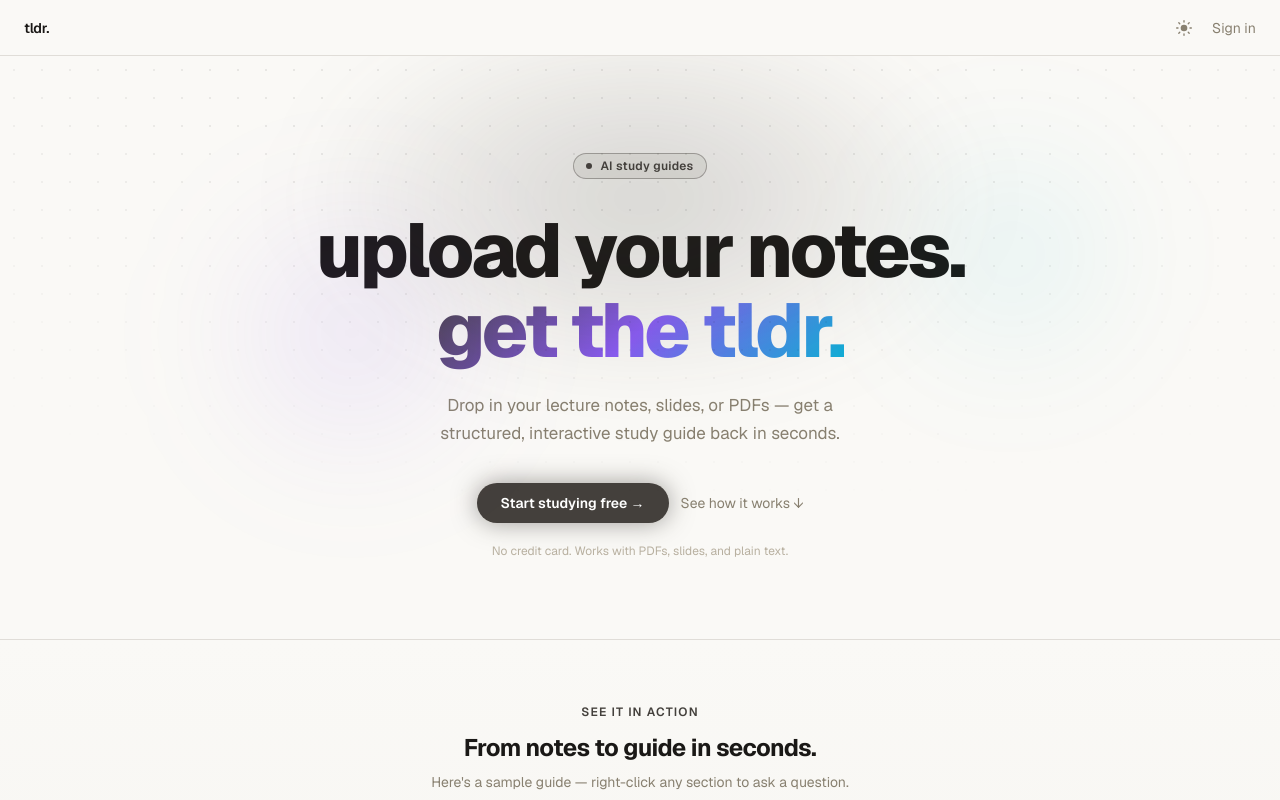
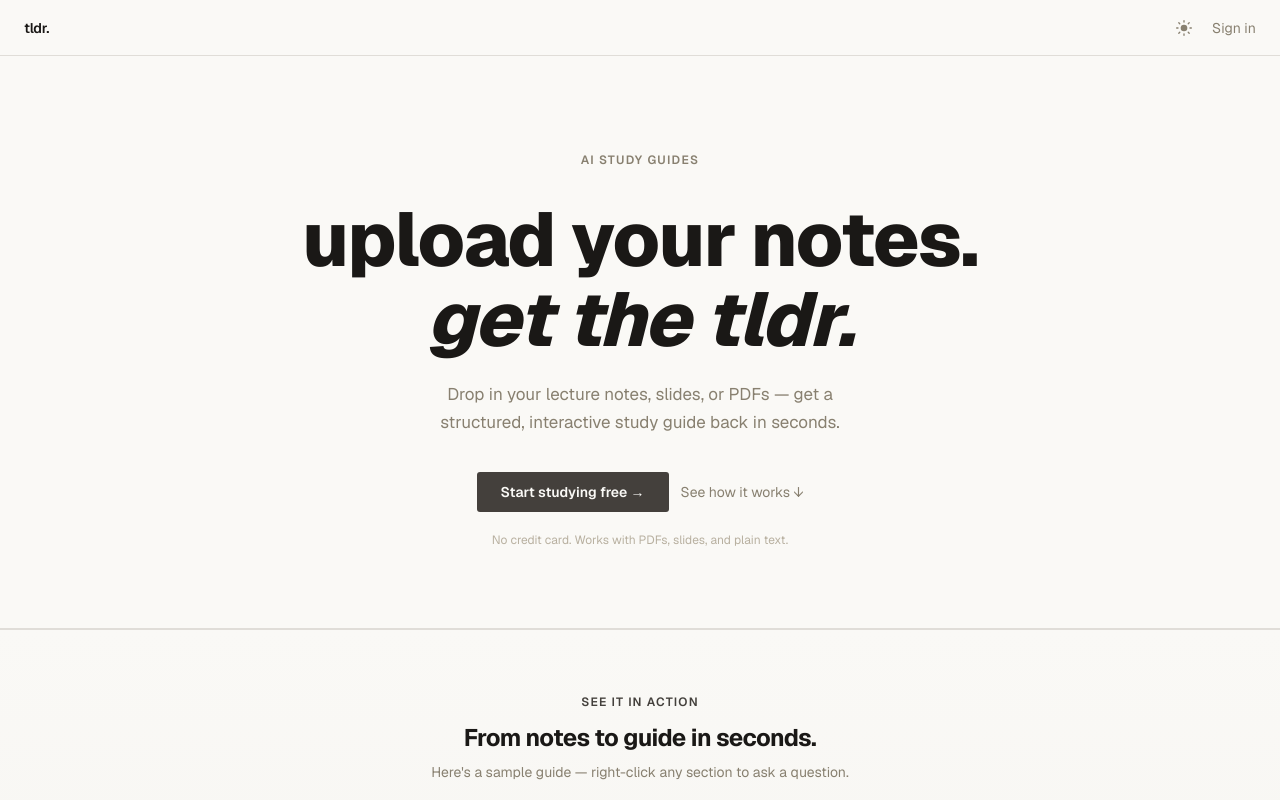
Before and after one commit to jx4e/reduce, a Next.js app: page / in a window 1280 px wide. Shown: the top 800 px of the page. Built offline with nearby package versions, Linux system fonts and the light colour scheme; no server answers; a web font is replaced by a local one.

Commit message:
style: remove hero decoration (orbs, dot grid, gradient text, pill badge)

```diff
--- a/app/page.tsx
+++ b/app/page.tsx
@@ -12,34 +12,21 @@ export default async function LandingPage() {
     <div className="flex flex-1 flex-col">
 
       {/* ── Hero ────────────────────────────────────────────────────── */}
-      <section className="relative flex flex-col items-center text-center px-6 pt-24 pb-20 overflow-hidden">
-
-        {/* Blurred colour orbs */}
-        <div aria-hidden style={{ position: 'absolute', inset: 0, pointerEvents: 'none', overflow: 'hidden' }}>
-          <div style={{ position: 'absolute', top: '-10%', left: '50%', transform: 'translateX(-50%)', width: 700, height: 400, background: 'radial-gradient(ellipse at center, color-mix(in srgb, var(--accent) 20%, transparent), transparent 70%)', filter: 'blur(40px)' }} />
-          <div style={{ position: 'absolute', top: '20%', left: '15%', width: 320, height: 320, background: 'radial-gradient(ellipse at center, color-mix(in srgb, #8b5cf6 14%, transparent), transparent 70%)', filter: 'blur(60px)' }} />
-          <div style={{ position: 'absolute', top: '10%', right: '10%', width: 280, height: 280, background: 'radial-gradient(ellipse at center, color-mix(in srgb, #06b6d4 10%, transparent), transparent 70%)', filter: 'blur(60px)' }} />
-        </div>
-
-        {/* Dot grid overlay */}
-        <div aria-hidden style={{ position: 'absolute', inset: 0, pointerEvents: 'none', backgroundImage: 'radial-gradient(circle, color-mix(in srgb, var(--foreground) 8%, transparent) 1px, transparent 1px)', backgroundSize: '28px 28px', maskImage: 'radial-gradient(ellipse 80% 80% at 50% 0%, black 40%, transparent 100%)' }} />
+      <section className="flex flex-col items-center text-center px-6 pt-24 pb-20" style={{ borderBottom: '1px solid var(--border)' }}>
 
         <HeroItem delay={0}>
-          <span
-            className="inline-flex items-center gap-2 rounded-full border px-3 py-1 text-xs font-semibold tracking-wide mb-8"
-            style={{ borderColor: 'color-mix(in srgb, var(--accent) 40%, transparent)', color: 'var(--accent)', background: 'color-mix(in srgb, var(--accent) 8%, transparent)' }}
+          <div
+            className="text-xs font-semibold tracking-widest uppercase mb-8"
+            style={{ color: 'var(--muted)' }}
           >
-            <span style={{ width: 6, height: 6, borderRadius: '50%', background: 'var(--accent)', display: 'inline-block' }} />
             AI study guides
-          </span>
+          </div>
         </HeroItem>
 
         <HeroItem delay={0.1}>
-          <h1 style={{ fontSize: 'clamp(42px, 7vw, 76px)', fontWeight: 800, lineHeight: 1.05, letterSpacing: '-0.04em', marginBottom: '1.25rem', maxWidth: '680px' }}>
+          <h1 style={{ fontFamily: 'var(--font-display)', fontSize: 'clamp(42px, 7vw, 76px)', fontWeight: 800, lineHeight: 1.05, letterSpacing: '-0.02em', marginBottom: '1.25rem', maxWidth: '680px' }}>
             upload your notes.<br />
-            <span style={{ background: 'linear-gradient(135deg, var(--accent), #8b5cf6 50%, #06b6d4)', WebkitBackgroundClip: 'text', WebkitTextFillColor: 'transparent', backgroundClip: 'text' }}>
-              get the tldr.
-            </span>
+            <em>get the tldr.</em>
           </h1>
         </HeroItem>
 
@@ -54,8 +41,8 @@ export default async function LandingPage() {
           <div className="flex items-center gap-3 flex-wrap justify-center">
             <Link
               href="/register"
-              className="rounded-full px-6 py-2.5 text-sm font-semibold"
-              style={{ background: 'var(--accent)', color: '#fff', boxShadow: '0 0 24px color-mix(in srgb, var(--accent) 50%, transparent)' }}
+              className="px-6 py-2.5 text-sm font-semibold"
+              style={{ background: 'var(--accent)', color: 'var(--background)', borderRadius: 3 }}
             >
               Start studying free →
             </Link>
```
